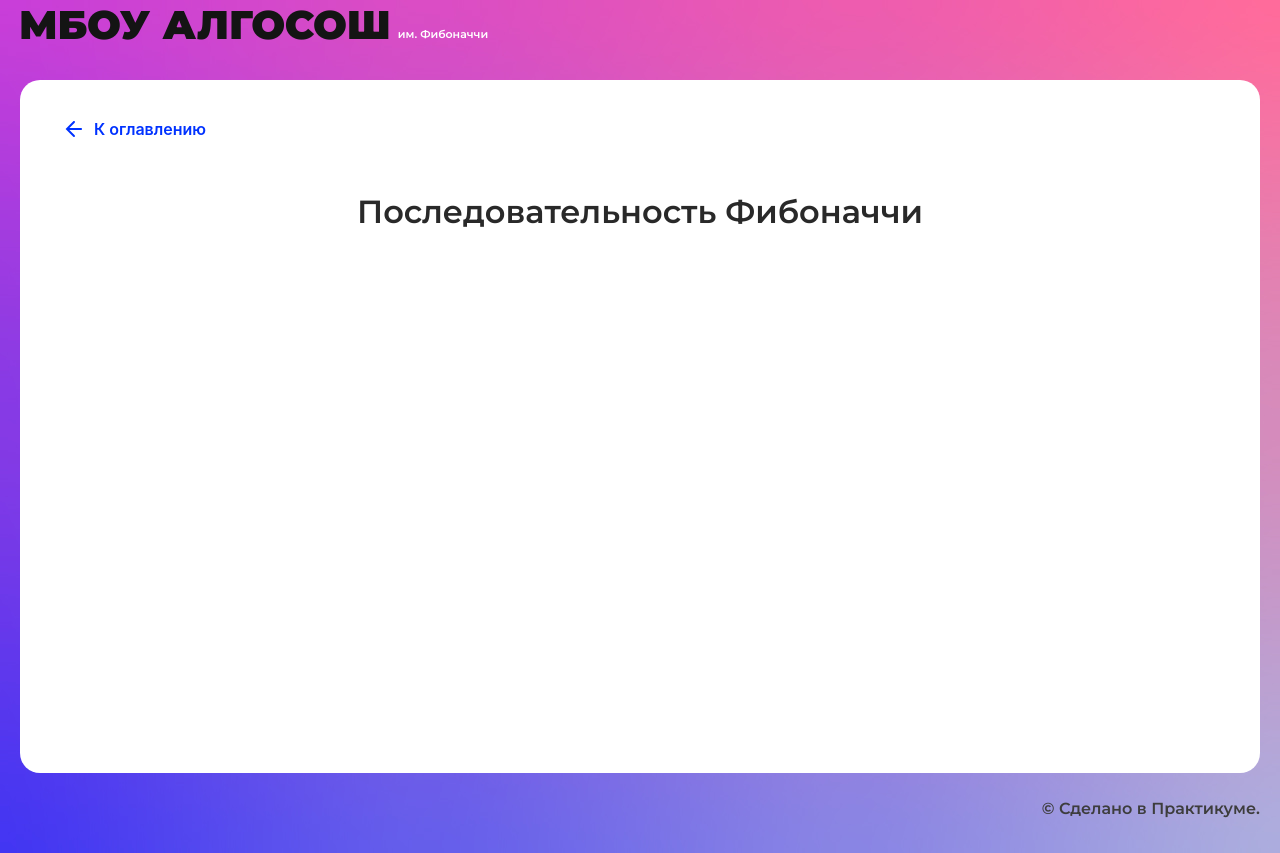
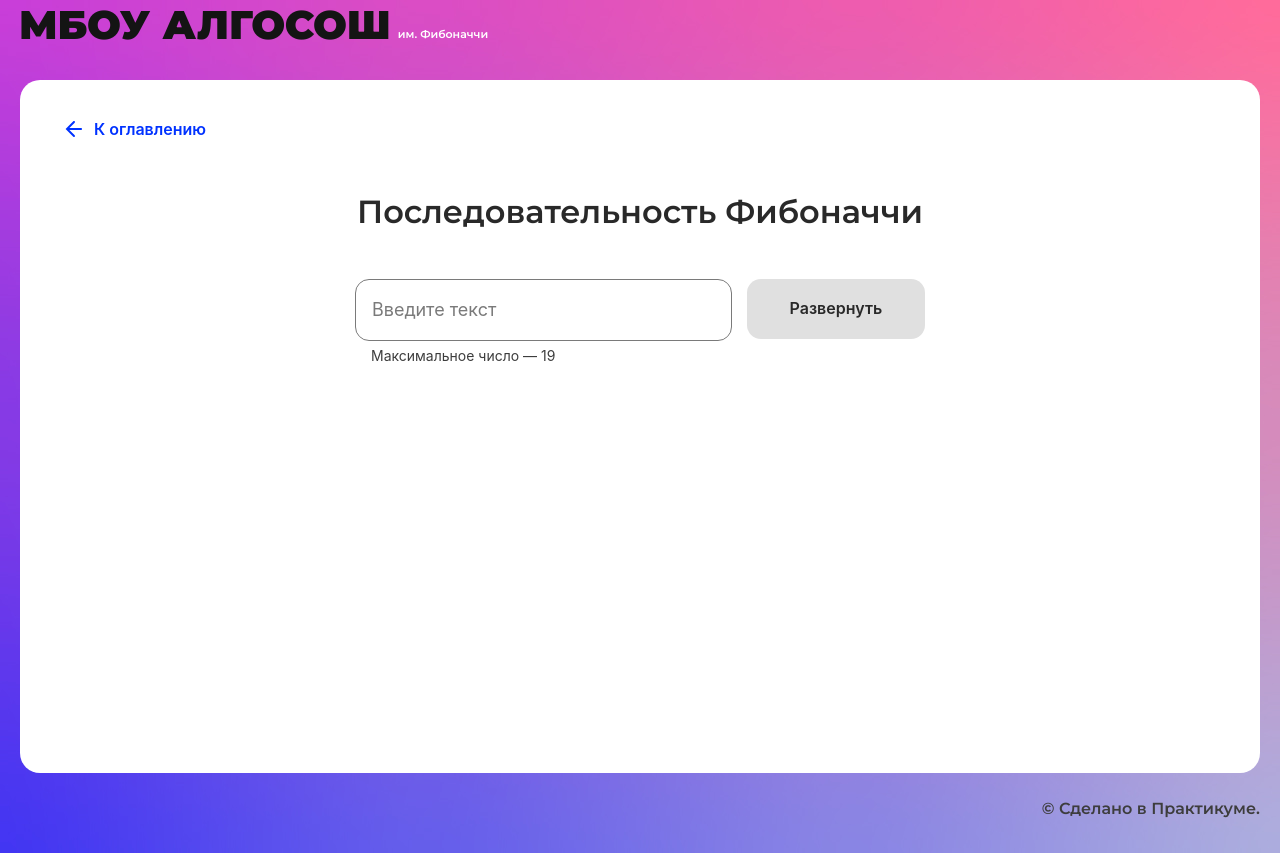
Before and after one commit to emerenkov/algosoch, a React (Create React App) app: page /fibonacci in a window 1280 px wide. Built offline with nearby package versions, Linux system fonts and the light colour scheme.

Commit message:
fibonacci done

```diff
--- a/src/components/fibonacci-page/fibonacci-page.tsx
+++ b/src/components/fibonacci-page/fibonacci-page.tsx
@@ -1,10 +1,75 @@
-import React from "react";
+import React, {FormEvent, useState} from "react";
 import { SolutionLayout } from "../ui/solution-layout/solution-layout";
+import stylesFibonacci from "./fibonacci.module.css";
+import {Input} from "../ui/input/input";
+import {Button} from "../ui/button/button";
+import {Circle} from "../ui/circle/circle";
+import {delay} from "../../utils/delay";
+import {SHORT_DELAY_IN_MS} from "../../constants/delays";
 
 export const FibonacciPage: React.FC = () => {
-  return (
+    const [array, setArray] = useState<Array<number>>([]);
+    const [input, setInput] = useState<number | string>('');
+    const [isLoader, setIsLoader] = useState<boolean>(false);
+
+    const getFibonacci = async (input: number) => {
+        setIsLoader(true)
+        const fibonacci: number[] = [1, 1];
+        for (let i = 2; i <= input; i++) {
+            const a = fibonacci[i - 1];
+            const b = fibonacci[i - 2];
+            fibonacci.push(a + b);
+        }
+        for (let i = 0; i < input + 1; i++) {
+            fibonacci.push(fibonacci[i - 2] + fibonacci[i - 1]);
+            setArray(fibonacci.slice(0, i + 1));
+            await delay(SHORT_DELAY_IN_MS);
+        }
+        setIsLoader(false)
+    }
+
+    const changeInput = (e: React.ChangeEvent<HTMLInputElement>) => {
+        setInput(e.currentTarget.value.trim());
+
+    }
+
+    const addSymbols = (e: FormEvent<HTMLButtonElement> | FormEvent<HTMLFormElement>): void => {
+        e.preventDefault();
+        getFibonacci(Number(input));
+        setInput('');
+    }
+
+    return (
     <SolutionLayout title="Последовательность Фибоначчи">
-
+        <form className={stylesFibonacci.form}  >
+            <Input
+                type='number'
+                onChange={changeInput}
+                value={input}
+                maxLength={2}
+                min={1}
+                max={19}
+                isLimitText={true}
+            />
+        <Button
+            disabled={!input || input > 19}
+            text="Развернуть"
+            linkedList="small"
+            onClick={addSymbols}
+            isLoader={isLoader}
+        />
+        </form>
+        <ul className={stylesFibonacci.list}>
+            {array.map((item, index) => {
+                return (
+                    <Circle
+                        key={index}
+                        letter={`${item}`}
+                        index={index}
+                    />
+                )
+        })}
+        </ul>
     </SolutionLayout>
-  );
+    );
 };
--- /dev/null
+++ b/src/components/fibonacci-page/fibonacci.module.css
@@ -0,0 +1,23 @@
+.form {
+    outline: red solid inherit;
+    margin: 0 auto;
+    max-width: 570px;
+    display: flex;
+    align-content: center;
+    justify-content: center;
+    gap: 15px;
+}
+
+.list {
+    margin: 48px auto 0;
+    padding: 0;
+    max-width: 944px;
+    width: 100%;
+    display: flex;
+    row-gap: 48px;
+    column-gap: 16px;
+    flex-wrap: wrap;
+    flex-direction: row;
+    align-items: center;
+    justify-content: center;
+}
--- a/src/components/string/string.tsx
+++ b/src/components/string/string.tsx
@@ -58,6 +58,7 @@ export const StringComponent: React.FC = () => {
     const addSymbols = (e: FormEvent<HTMLButtonElement> | FormEvent<HTMLFormElement>) => {
         e.preventDefault();
         reverseInput(input);
+        setInput('')
     }
 
   return (
```
